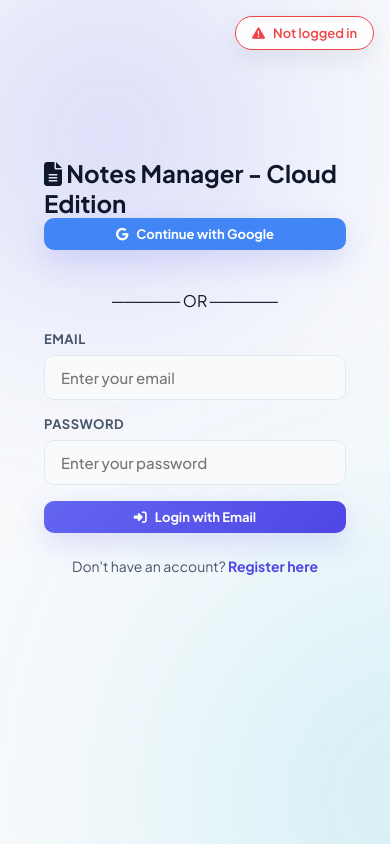
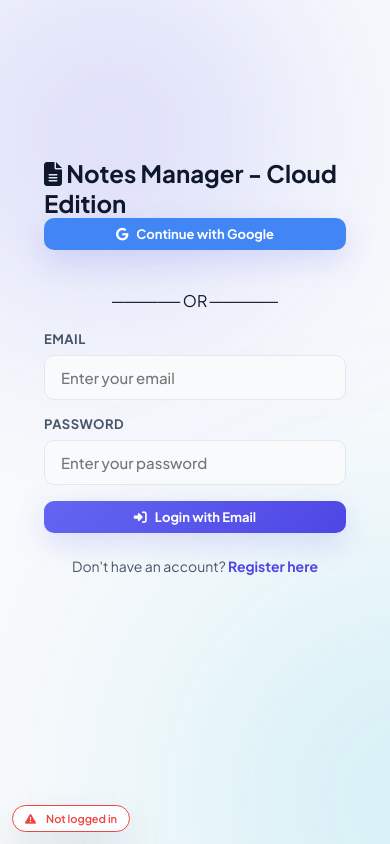
Before and after one commit to lokendrakkumar01/mynotes, a website: page index-firebase.html in a window 390 px wide. Drawn offline with Linux system fonts and the light colour scheme; no server answers.

Commit message:
fix: Reposition database connection alert toast, hide admin portal from public navbar, and add secret admin shortcut

```diff
--- a/style.css
+++ b/style.css
@@ -179,21 +179,22 @@ body::after {
 /* Connection Status Floating Pill */
 .connection-status {
     position: fixed;
-    top: 16px;
-    right: 16px;
-    padding: 8px 16px;
+    bottom: 24px;
+    left: 24px;
+    padding: 10px 18px;
     border-radius: var(--radius-full);
     background: var(--bg-glass);
-    backdrop-filter: blur(12px);
+    backdrop-filter: blur(16px);
     border: 1px solid var(--border);
-    box-shadow: var(--shadow-md);
+    box-shadow: var(--shadow-lg);
     display: flex;
     align-items: center;
-    gap: 8px;
-    z-index: 10000;
+    gap: 10px;
+    z-index: 9999;
     font-size: 13px;
     font-weight: 600;
-    transition: var(--bounce);
+    transition: opacity 0.5s ease, transform 0.3s ease;
+    opacity: 1;
 }
 
 .connection-status.connected { border-color: var(--success); color: var(--success); }
@@ -1493,4 +1494,11 @@ html, body {
     .notes-count-badge { font-size: 11px; padding: 4px 10px; }
     .search-box input { font-size: 13px; }
     .btn { padding: 8px 14px; font-size: 13px; }
+    .connection-status {
+        bottom: 12px;
+        left: 12px;
+        font-size: 11px;
+        padding: 6px 12px;
+        max-width: calc(100vw - 24px);
+    }
 }
```
Also changed, not shown: index.html (+5 -12 lines), script.js (+19 -7 lines).
